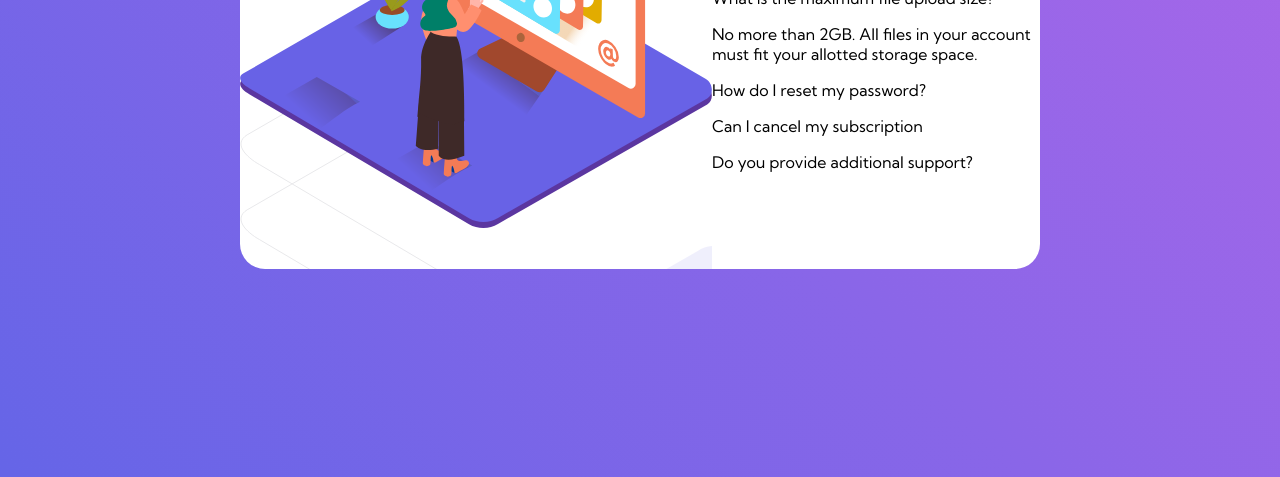
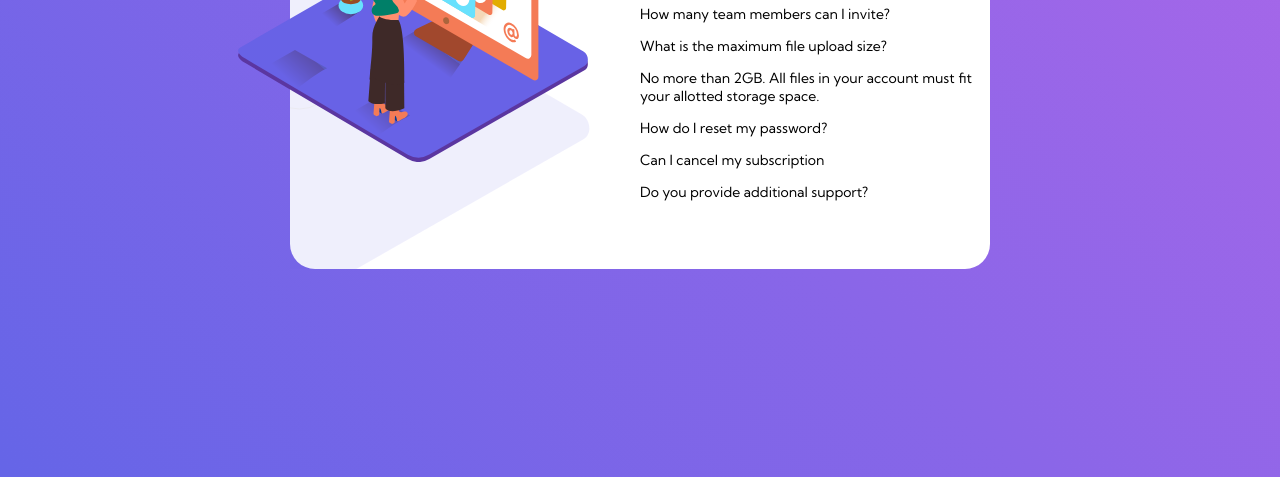
Before and after one commit to luiscabezasdev/faq-accordion, a website: page index.html in a window 1280 px wide. Shown: the part 339-816 px from the top of the page. Drawn offline with Linux system fonts and the light colour scheme.

Commit message:
Position Images

```diff
--- a/index.html
+++ b/index.html
@@ -15,6 +15,7 @@
 
     </div>
     <div class="content">
+      <div class="content-wrapper">
         <h1>FAQ</h1>
         <p>How many team members can I invite?</p>
         <p>What is the maximum file upload size?</p>
@@ -24,5 +25,6 @@
         <p>Do you provide additional support?</p>
       </div>
     </div>
+  </div>
 </body>
 </html>
--- a/sass/main.scss
+++ b/sass/main.scss
@@ -28,7 +28,7 @@ body {
   display: flex;
   justify-content: space-between;
   background-color: white;
-  max-width: 800px;
+  width: 700px;
   height: 400px;
   border-radius: 25px;
  /*  position: absolute;
@@ -39,18 +39,22 @@ body {
 
 .image__main {
   background-image: url('../images/bg-pattern-desktop.svg');
+  background-size: 600px;
+  background-repeat: no-repeat;
+  background-position: -300px -160px;
+  width: 350px;
   /* background-image: no-repeat;
   background-image: center;
   background-size: cover;
   background-image: fixed; */
-  /* .image__desktop {
-    width: 400px;
+  .image__desktop {
+    width: 350px;
     z-index: 10;
     position: relative;
-    top: 50%;
-    left: 20%;
+    top: 40%;
+    left: 35%;
     transform: translate(-50%, -50%);
-  } */
+  }
   /* .image__shadow {
     width: 400px;
     position: relative;
@@ -65,3 +69,13 @@ body {
     left: 55px;
   } */
 }
+
+.content {
+  display: flex;
+  flex-direction: column;
+  justify-content:center;
+  width: 350px;
+  p {
+    font-size: 14px;
+  }
+}
```
Also changed, not shown: css/main.css, 1 other file. Lines whose indentation alone changed are shown as unchanged.
